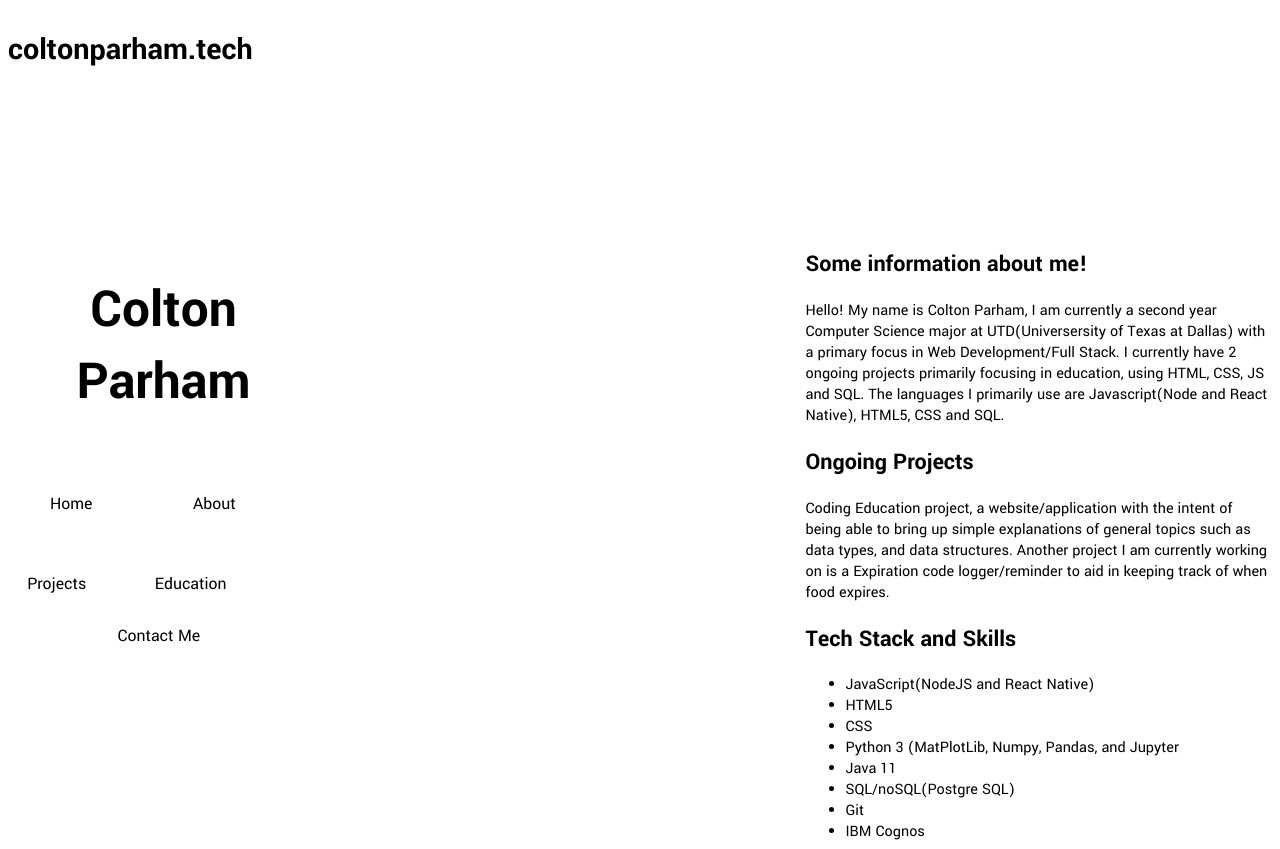
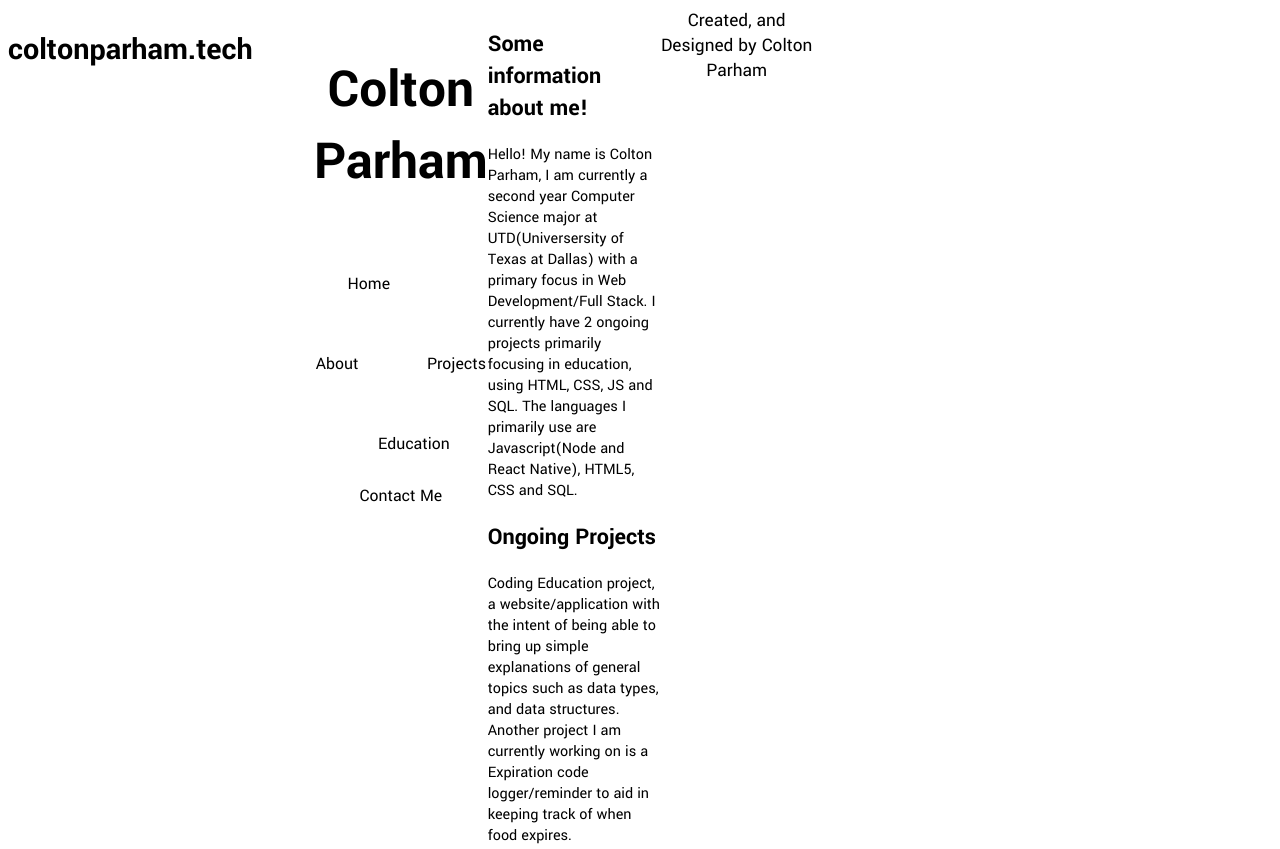
Before and after one commit to ColtonParham/Colton-Parham-Portfolio-Website, a plain HTML site: page index.html in a window 1280 px wide. Shown: the top 849 px of the page. Drawn offline with Linux system fonts and the light colour scheme.

Commit message:
flexbox didn't work as needed, moving back to grid

```diff
--- a/index.html
+++ b/index.html
@@ -10,18 +10,18 @@
   <!--Process of revising-->
 <div class = "grid1">
 
-  <div class = "h1heading">
-    <h1> coltonparham.tech </h1>
+  <div class = "grid_item h1heading">
+    <h1 class = "grid_object"> coltonparham.tech </h1>
   </div>
 
   <header>
-    <div class = "logo">
-      <h2>Colton Parham</h2>
+    <div class = "grid_item logo">
+      <h2 class = "grid_object">Colton Parham</h2>
     </div>
 
 
-    <div class = "nav-items">
-    <nav>
+    <div class = "grid_item nav-items">
+      <nav class = "grid_object">
         <li class = "nav-item">
           <a href = "#home">Home</a>
         </li>
@@ -54,12 +54,12 @@
     <main>
       <section id = "home-info">
 
-        <div class = "someinfo">
-          <h2>Some information about me!</h2>
+        <div class = "grid_item someinfo">
+          <h2 class = "grid_object">Some information about me!</h2>
         </div>
           <!--Body Paragraph 1-->
-          <div class = "homebody1">
-            <p>Hello! My name is Colton Parham, I am currently a second year Computer Science major at UTD(Universersity of Texas at Dallas) with a primary focus in Web Development/Full Stack. I currently have 2 ongoing projects primarily focusing in education, using HTML, CSS, JS and SQL. The languages I primarily use are Javascript(Node and React Native), HTML5, CSS and SQL.</p>
+          <div class = "grid_item homebody1">
+            <p class = "grid_object">Hello! My name is Colton Parham, I am currently a second year Computer Science major at UTD(Universersity of Texas at Dallas) with a primary focus in Web Development/Full Stack. I currently have 2 ongoing projects primarily focusing in education, using HTML, CSS, JS and SQL. The languages I primarily use are Javascript(Node and React Native), HTML5, CSS and SQL.</p>
           </div>
             <!--Revise this area to check to see if feasible-->
             <!--Before getting further make sure you are commiting to a fork instead of the repo itself, reference some forums online and check to make sure everything is working as intended before putting more work in. Also do not be afraid to reference to the other project we have saved on here for extra help if needed.-->
@@ -67,21 +67,21 @@
             https://stackoverflow.com/questions/11173971/commits-not-showing-up-on-github
             -->
 
-          <div class = "ongoingprojectheader">
-            <h2>Ongoing Projects</h2>
+          <div class = "grid_item ongoingprojectheader">
+            <h2 class = "grid_object">Ongoing Projects</h2>
           </div>
 
-            <div class = "homebody2">
-              <p>Coding Education project, a website/application with the intent of being able to bring up simple explanations of general topics such as data types, and data structures. Another project I am currently working on is a Expiration code logger/reminder to aid in keeping track of when food expires.</p>
+            <div class = "grid_item homebody2">
+              <p class = "grid_object">Coding Education project, a website/application with the intent of being able to bring up simple explanations of general topics such as data types, and data structures. Another project I am currently working on is a Expiration code logger/reminder to aid in keeping track of when food expires.</p>
             </div>
 
         <!--Tech Stack Heading-->
-        <div class = "techstackhead">
-          <h2>Tech Stack and Skills</h2>
+        <div class = "grid_item techstackhead">
+          <h2 class = "grid_object">Tech Stack and Skills</h2>
         </div>
         <!--Tech Stack Information in ul.-->
-          <div class = "techstack">
-            <ul>
+          <div class = "grid_item techstack">
+            <ul class = "grid_object">
               <li>JavaScript(NodeJS and React Native)</li>
               <li>HTML5</li>
               <li>CSS</li>
@@ -96,9 +96,9 @@
         <!--<div> Temporarily commenting this out for testing-->
 
         <!--Div for picture-->
-
-          <img src = "portfolio-picture.jpg" alt = "A Picture of me was supposed to be here...." class = "image">
-
+        <div class = "grid_item image">
+          <img src = "portfolio-picture.jpg" alt = "A Picture of me was supposed to be here...." class = "grid_object">
+        </div>
         <!--Picture Div end-->
 
 
@@ -107,8 +107,8 @@
     </main>
 
 
-  <div class = "footer">
-    <footer>Created, and Designed by Colton Parham</footer>
+  <div class = "gird_item footer">
+    <footer class = "grid_object">Created, and Designed by Colton Parham</footer>
   </div>
 
   <!--Grid End Div-->
--- a/styles.css
+++ b/styles.css
@@ -19,7 +19,6 @@ main{
   list-style-type: none;
   margin: 0;
   /*Revise this.*/
-  padding-right: 3%;
 }
 
 /*This right here is for removing the underline on the nav links - next will be text color*/
@@ -34,6 +33,7 @@ ul .techstack {
   list-style-type: circle;
 }
 
+
 .nav-items li {
   display: inline;
   height: 80px;
@@ -42,8 +42,9 @@ ul .techstack {
   padding: 0 10px;
   transition: background .5s;
   padding: 2rem;
+  width: 100%;
+}
 
-}
 
 nav{
   text-align: center;
@@ -67,128 +68,67 @@ nav{
 
 /*Home Page Grid REVISE ME - REVISE ALL OF THIS AND POSSIBLY START FROM SCRATCH.*/
 
+.grid1{
+  display:grid;
+  grid-template-columns: repeat(8,1fr);
+  grid-template-rows: repeat(5, 5vw);
 
-
-.image{
-  grid-area: image;
-  max-width: 10%;
-  overflow: visible;
 }
 
-.someinfo {
-  grid-area: someinfo;
-  margin-left: 50%;
-}
+.grid_object{
+  width: 100%;
+  height: 100%;
+  object-fit: cover;
 
-.homebody1 {
-  grid-area: homebody1;
-  margin-left: 50%;
-}
-
-.ongoingprojectheader {
-  grid-area: ongoingprojectheader;
-  margin-left: 50%;
-}
-
-.homebody2 {
-  grid-area: homebody2;
-  margin-left: 50%;
-}
-
-.techstackhead {
-  grid-area: techstackhead;
-  margin-left: 50%;
-}
-
-.techstack{
-  grid-area: techstack;
-  margin-left: 50%;
-}
-
-/*Added Temp?*/
-.logo{
-  grid-area: logo;
 }
 
 .h1heading{
-  grid-area: h1heading;
+  grid-column-start:1;
+  grid-column-end: 3;
+  grid-row-start: 1;
+  grid-row-end: 2;
+}
+
+.logo{
+  grid-column-start: 3;
+  grid-column-end: 5;
+  grid-row-start: 2;
+  grid-row-end: 3;
 }
 
 .nav-items{
-  grid-area: nav-items;
-
+  grid-column-start:2;
+  grid-column-end:6;
+  grid-row-start:3;
+  grid-row-end: 4;
 }
 
-footer{
-
-  grid-area: footer;
+.someinfo{
+  grid-column-start: 4;
+  grid-column-end: 8;
+  grid-row-start: 4;
+  grid-row-end: 5;
 }
 
-/*
-Currently Testing
-
-@media (min-width: 500px){
-  .grid1 {
-    display: grid;
-    max-width: 1100px;
-    position: relative;
-    margin: auto;
-    grid-template-areas: "coltonpicture someinfo"
-                         "coltonpicture homebody1"
-                         "coltonpicture ongoingprojectheader"
-                         "coltonpicture homebody3"
-                         "techstackhead techstackhead"
-                         "techstack techstack";
-    grid-template-rows: 300px 120px 800px 120px;
-    grid-template-columns: 1fr 3fr;
-  }
-}
-*/
-
-/*Testing*/
-.grid1{
-  display: grid;
-  gap: 20px;
-  grid-template-areas:
-  "h1heading"
-  "logo"
-  "nav-items"
-  "someinfo"
-  "homebody1"
-  "image"
-  "ongoingprojectheader"
-  "homebody2"
-  "techstackhead"
-  "techstack"
-  "footerhome";
-  height: 1000px;
-
+.homebody1{
+  grid-column-start: 4;
+  grid-column-end: 8;
+  grid-row-start: 5;
+  grid-row-end: 7;
 }
 
-/*Take a look into this and rearrange as needed. - Since we got the majority part of the grid working - we have a better footing than before*/
-@media (min-width: 500px){
-  .grid1 {
-    display: grid;
-    max-width: 1850px;
-    position: relative;
-    margin: auto;
-    grid-template-areas: "h1heading h1heading"
-                         "logo logo"
-                         "nav-items nav-items"
-                         "someinfo someinfo"
-                         "image homebody1"
-                         "image ongoingprojectheader"
-                         "image homebody2"
-                         "image techstackhead"
-                         "image techstack"
-                         "footer footer";
-                         /*Adjust these parameters as needed.*/
-    grid-template-rows: 200px 1000px 100px 600px;
-    grid-template-columns: 1fr 3fr;
-  }
-  .someinfo .homebody1 .ongoingprojectheader .homebody2 {
-    grid-auto-flow: column;
-  }
+.ongoingprojectheader{
+  grid-column-start: 4;
+  grid-column-end: 8;
+  grid-row-start: 7;
+  grid-row-end: 8;
+}
+
+.homebody2{
+  grid-column-start: 4;
+  grid-column-end: 8;
+  grid-row-start: 8;
+  grid-row-end: 9;
 }
 
 /*Gotta redo grid - use this for reference for the design: https://www.freecodecamp.org/news/how-to-create-an-image-gallery-with-css-grid-e0f0fd666a5c/*/
```
Also changed, not shown: 1 other file.
